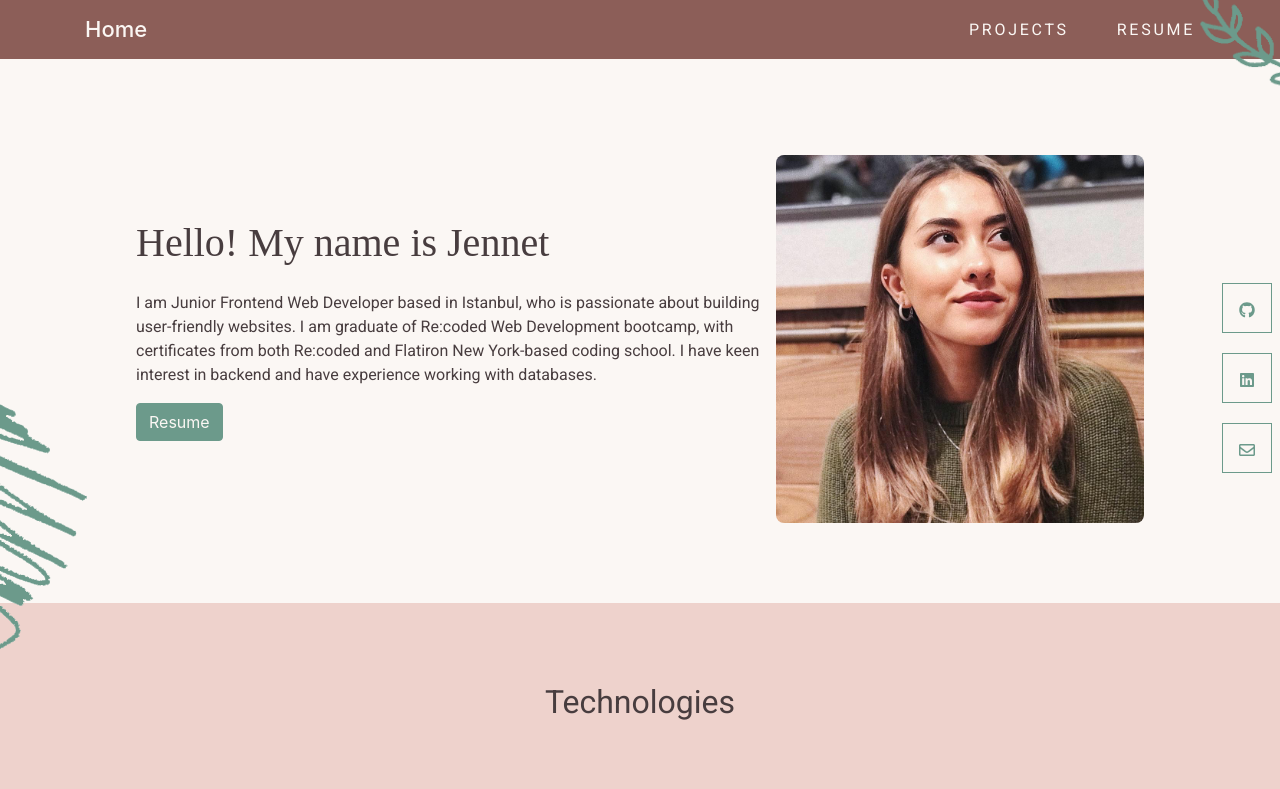
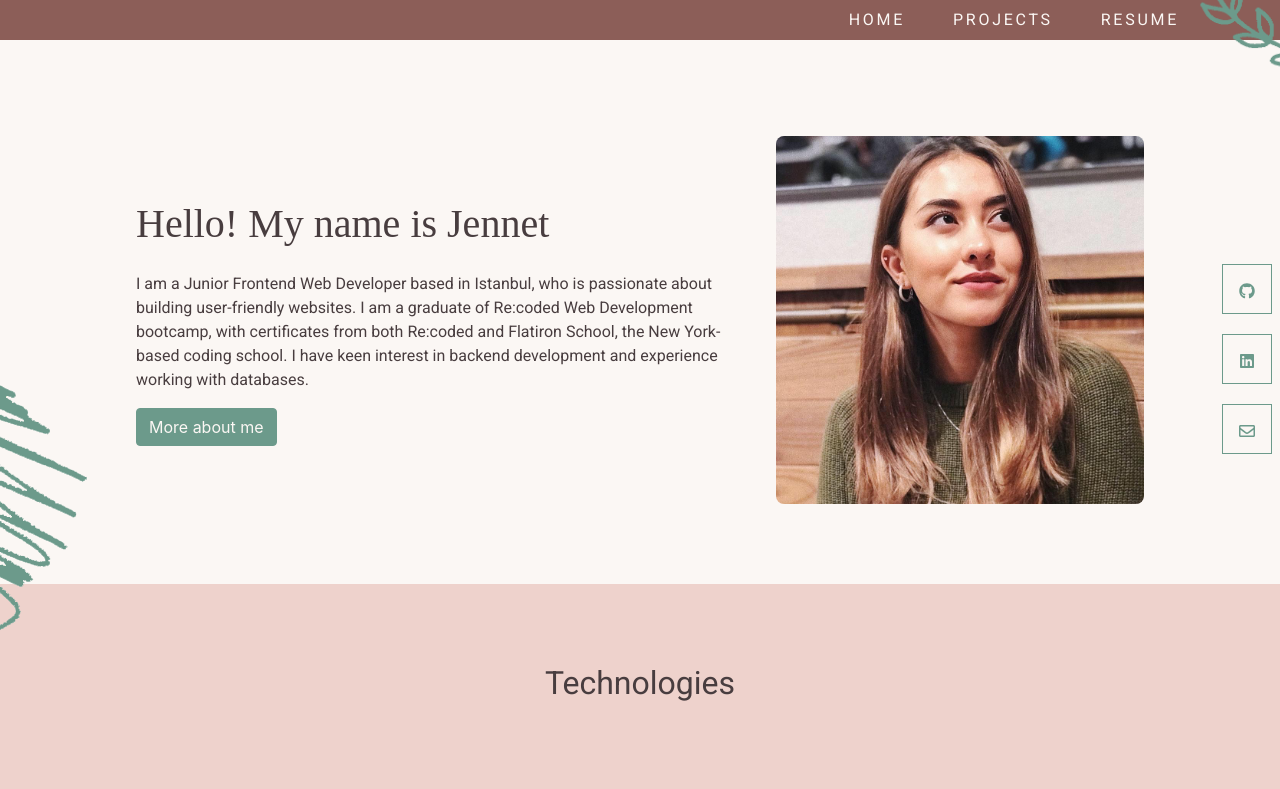
Before and after one commit to jennethydyrova/my-portfolio, a React (Create React App) app: page / in a window 1280 px wide. Shown: the top 789 px of the page. Built offline with nearby package versions, Linux system fonts and the light colour scheme.

Commit message:
fix button text, add padding and margin to texts

```diff
--- a/src/components/HomeMainInfo/index.js
+++ b/src/components/HomeMainInfo/index.js
@@ -18,15 +18,16 @@ const HomeMainInfo = () => {
           <div className="aboutMeInfo">
             <h1>Hello! My name is Jennet</h1>
             <p>
-              I am Junior Frontend Web Developer based in Istanbul, who is
-              passionate about building user-friendly websites. I am graduate of
-              Re:coded Web Development bootcamp, with certificates from both
-              Re:coded and Flatiron New York-based coding school. I have keen
-              interest in backend and have experience working with databases.
+              I am a Junior Frontend Web Developer based in Istanbul, who is
+              passionate about building user-friendly websites. I am a graduate
+              of Re:coded Web Development bootcamp, with certificates from both
+              Re:coded and Flatiron School, the New York-based coding school. I
+              have keen interest in backend development and experience working
+              with databases.
             </p>
             <Button>
               <a href={jennetResume} target="_blank" rel="noreferrer">
-                Resume
+                More about me
               </a>
             </Button>
           </div>
--- a/src/components/HomeMainInfo/index.scss
+++ b/src/components/HomeMainInfo/index.scss
@@ -66,6 +66,7 @@ img.greenyLine {
   p {
     margin-top: 1.5rem;
     font-family: $mainFontFamily;
+    padding-right: 2rem;
   }
 }
 
@@ -87,6 +88,7 @@ img.greenyLine {
   }
 
   .aboutMe {
+    overflow: hidden;
     h1 {
       text-align: center;
       margin-top: 0rem;
--- a/src/components/Navbar/index.js
+++ b/src/components/Navbar/index.js
@@ -5,27 +5,18 @@ import "./index.scss";
 
 const MainNavbar = () => {
   return (
-    <Navbar expand="lg" collapseOnSelect>
-      <Container>
-        <Navbar.Brand
-          href="/"
-          style={{
-            fontSize: "22px",
-            fontWeight: "450",
-            color: "#FBF7F4",
-          }}
-        >
-          Home
-        </Navbar.Brand>
+    <Container>
+      <Navbar expand="lg" collapseOnSelect>
         <Navbar.Toggle aria-controls="responsive-navbar-nav" />
         <Navbar.Collapse id="responsive-navbar-nav">
           <Nav>
+            <NavLink to="/">Home</NavLink>
             <NavLink to="/projects">Projects</NavLink>
             <NavLink to="/resume">Resume</NavLink>
           </Nav>
         </Navbar.Collapse>
-      </Container>
-    </Navbar>
+      </Navbar>
+    </Container>
   );
 };
 
--- a/src/components/ProjectCards/index.js
+++ b/src/components/ProjectCards/index.js
@@ -42,6 +42,7 @@ const ProjectCards = () => {
                     <Col lg={6} md={12} sm={12} className="projectInfo">
                       <Card.Title>{project.projectName}</Card.Title>
                       <Card.Text>{project.description}</Card.Text>
+
                       <div className="projectDetails">
                         <div>
                           <Card.Link href={project.githubLink} target="_blank">
@@ -50,6 +51,7 @@ const ProjectCards = () => {
                           <Card.Link href={project.demoLink} target="_blank">
                             <FontAwesomeIcon icon={faEye} className="icon" />
                           </Card.Link>
+
                           {project.youtubeLink && (
                             <Card.Link
                               href={project.youtubeLink}
@@ -61,6 +63,7 @@ const ProjectCards = () => {
                               />
                             </Card.Link>
                           )}
+                          <hr />
                         </div>
                         <Row className="techInfo">
                           {project.techUsed.map((tech) => (
--- a/src/components/ProjectCards/index.scss
+++ b/src/components/ProjectCards/index.scss
@@ -33,6 +33,7 @@
       height: 1.5rem;
       color: #a66851;
       margin-bottom: 0.2rem;
+      margin-right: 1.5rem;
 
       &:hover {
         color: #6c9a8b;
@@ -59,7 +60,7 @@
 
     .techInfo {
       p {
-        padding: 0 0.5rem 0 1rem;
+        padding: 0 1rem 0 1rem;
         font-size: 14px;
         color: #8c5e58;
       }
--- a/src/components/ProjectCards/projectData.json
+++ b/src/components/ProjectCards/projectData.json
@@ -10,7 +10,7 @@
     },
     {
       "projectName": "M.Y-Inventory",
-      "description": "M.Y-Inventory is an inventory management system that was created during the 2020 Innovation Hackathon. The project was awarded third place. As a team of five, we had to solve problem of the social enterprise, Tina-Zita, who was struggling with keeping track of kitchen inventory.",
+      "description": "M.Y-Inventory is an inventory management system that was created during the 2020 Innovation Hackathon. The project was awarded third place. As a team of five, we had to solve the problem of the social enterprise, Tina-Zita, who was struggling with keeping track of kitchen inventory.",
       "githubLink": "https://github.com/jennethydyrova/tina-zita.v2",
       "demoLink": "https://my-inventory.netlify.app/",
       "youtubeLink": "https://youtu.be/6plxCYhagdA",
--- a/src/containers/ResumePage/index.js
+++ b/src/containers/ResumePage/index.js
@@ -30,7 +30,7 @@ const ResumePage = () => {
               rel="noreferrer"
               className="resumePdf"
             >
-              Download resume
+              Full resume as PDF
             </a>
           </div>
         </div>
```
